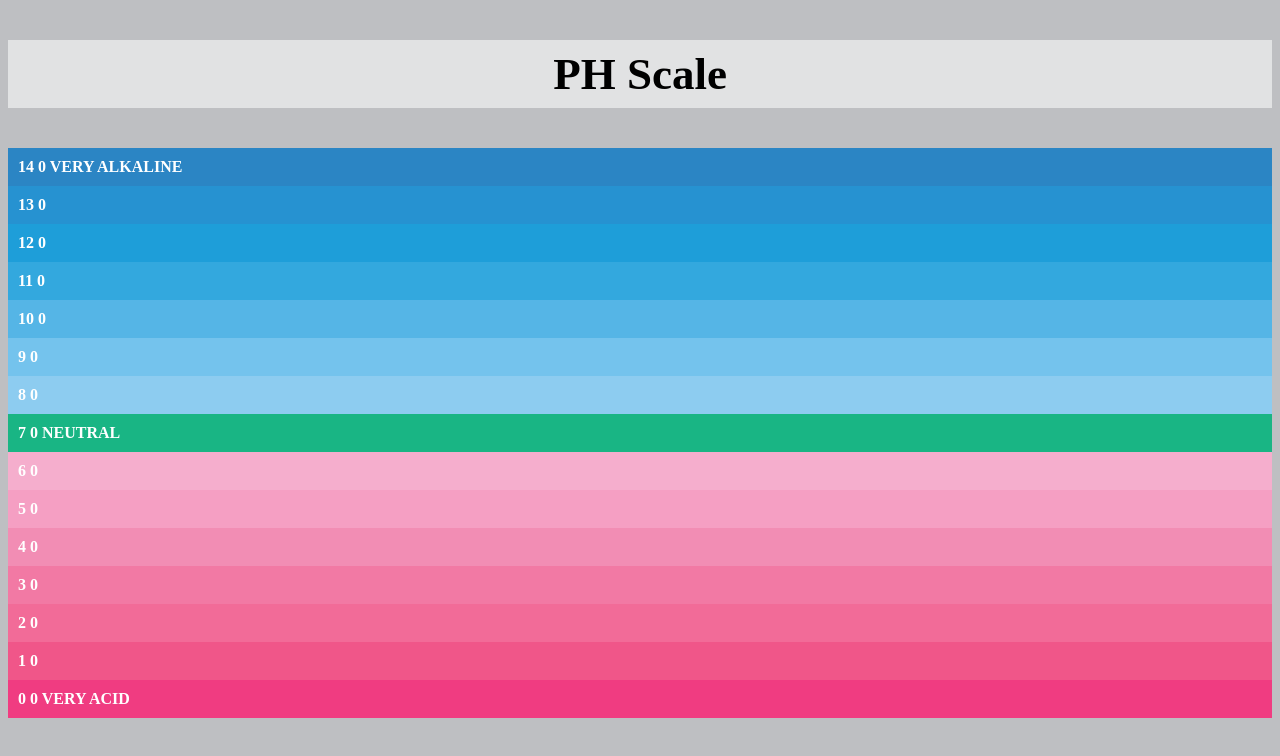
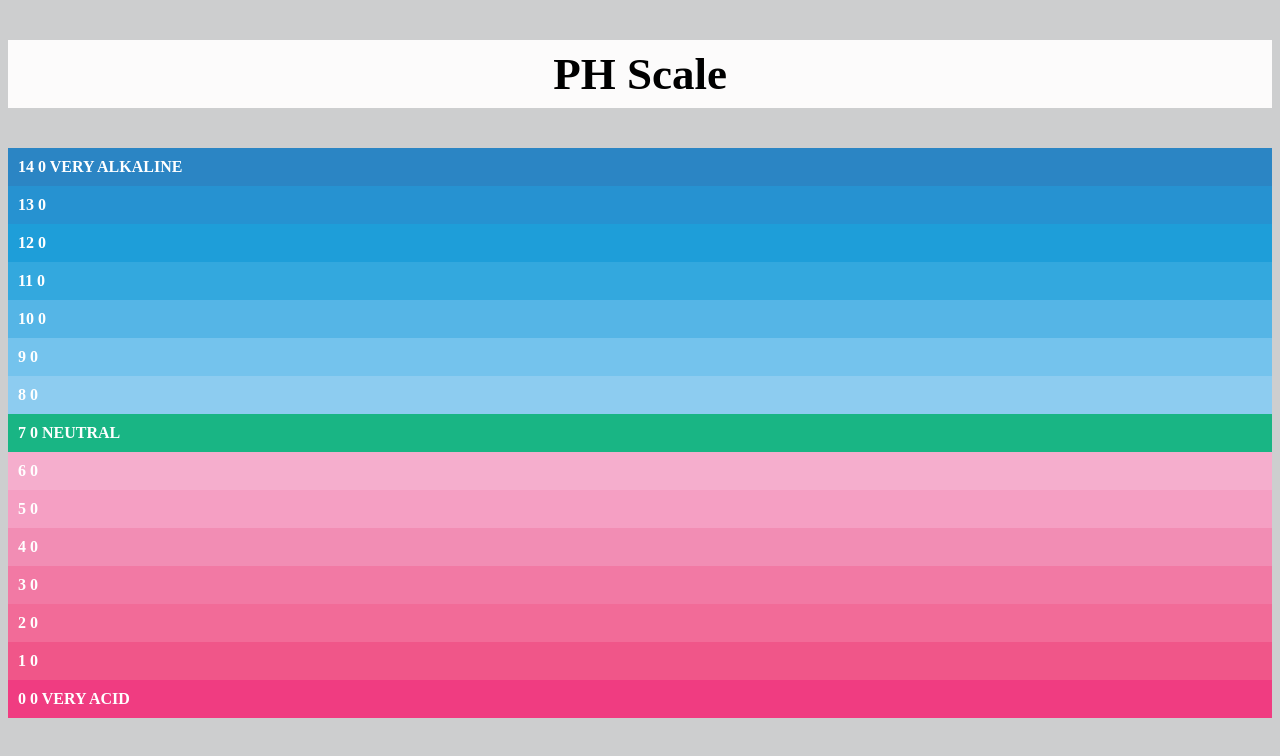
Before and after one commit to Owaisraza63/PH-Scale, a plain HTML site: page index.html in a window 1280 px wide. Drawn offline with Linux system fonts and the light colour scheme.

Commit message:
clr change

```diff
--- a/style.css
+++ b/style.css
@@ -1,9 +1,9 @@
 body{
-    background-color: #bebfc2;
+    background-color: #cdcecf;
 }
 
 h1{
-    background-color: #e1e2e3;
+    background-color: #fcfbfb;
     text-align: center;
     margin:40px auto;
     padding: 8px;
```
